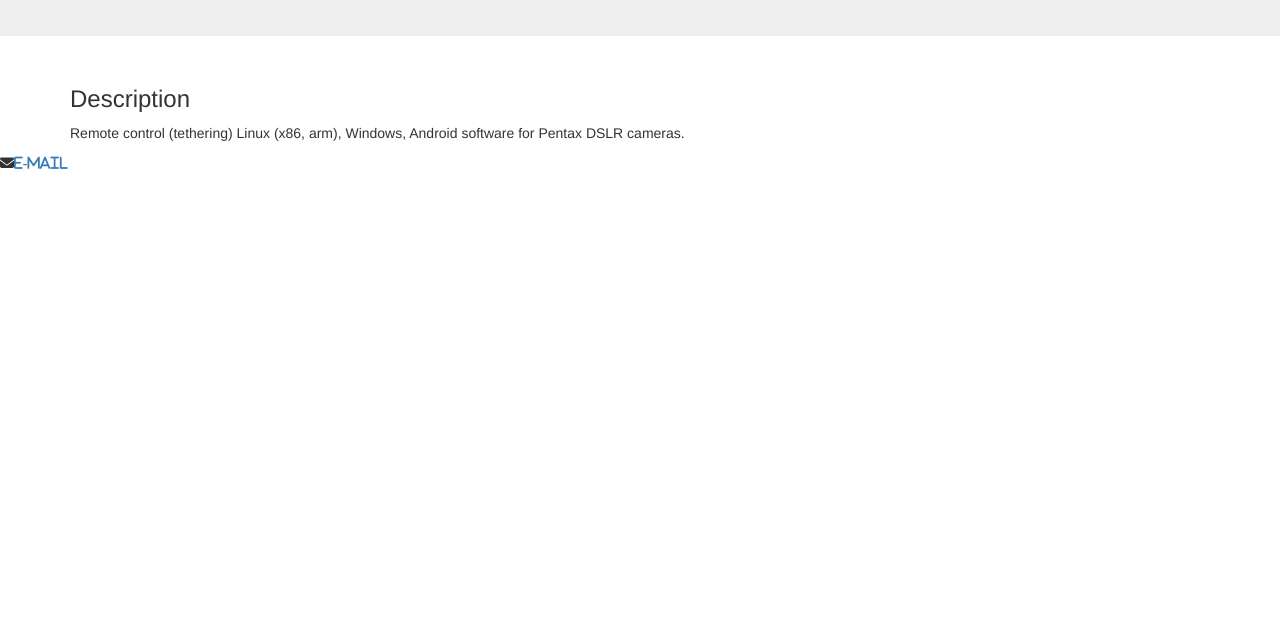
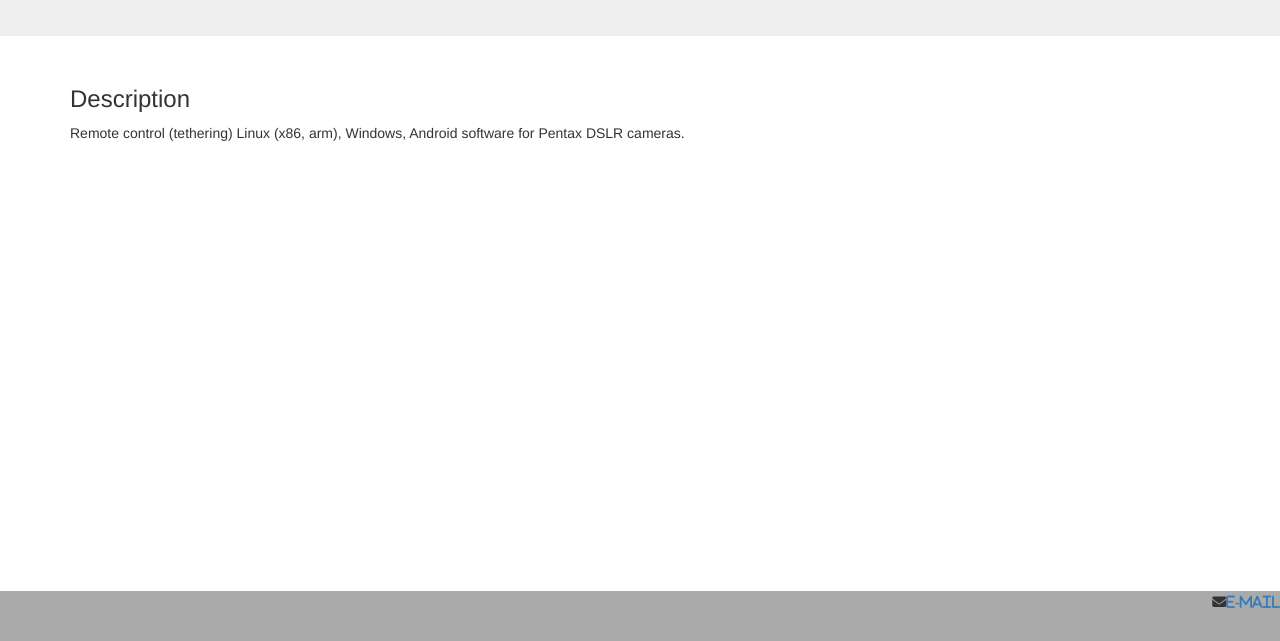
Before and after one commit to asalamon74/pktriggercord, a plain HTML site: page index.html in a window 1280 px wide. Shown: the part 159-800 px from the top of the page. Drawn offline with nearby package versions, Linux system fonts and the light colour scheme.

Commit message:
very simple footer style

```diff
--- a/index.html
+++ b/index.html
@@ -5,9 +5,16 @@
   <meta charset="utf-8">
   <meta name="viewport" content="width=device-width, initial-scale=1">
   <link rel="stylesheet" href="https://maxcdn.bootstrapcdn.com/bootstrap/3.3.7/css/bootstrap.min.css">
+<!--  <link rel="stylesheet" href="https://maxcdn.bootstrapcdn.com/bootswatch/3.3.7/cerulean/bootstrap.min.css">-->
   <script src="https://ajax.googleapis.com/ajax/libs/jquery/3.2.0/jquery.min.js"></script>
   <script src="https://maxcdn.bootstrapcdn.com/bootstrap/3.3.7/js/bootstrap.min.js"></script>
   <script src="https://use.fontawesome.com/999c1ebb04.js"></script>
+<style>
+footer {
+    background-color: #aaaaaa;
+}
+</style>
+
 </head>
 <body>
 <div class="jumbotron text-center">
@@ -23,6 +30,6 @@
   </div>
 </div>
 
-<footer>
+<footer class="footer navbar navbar-fixed-bottom text-right">
 <p><span class="fa fa-envelope"><a href="mailto:andras.salamon@melda.info">E-mail</a></span></p>
 </footer>
```
